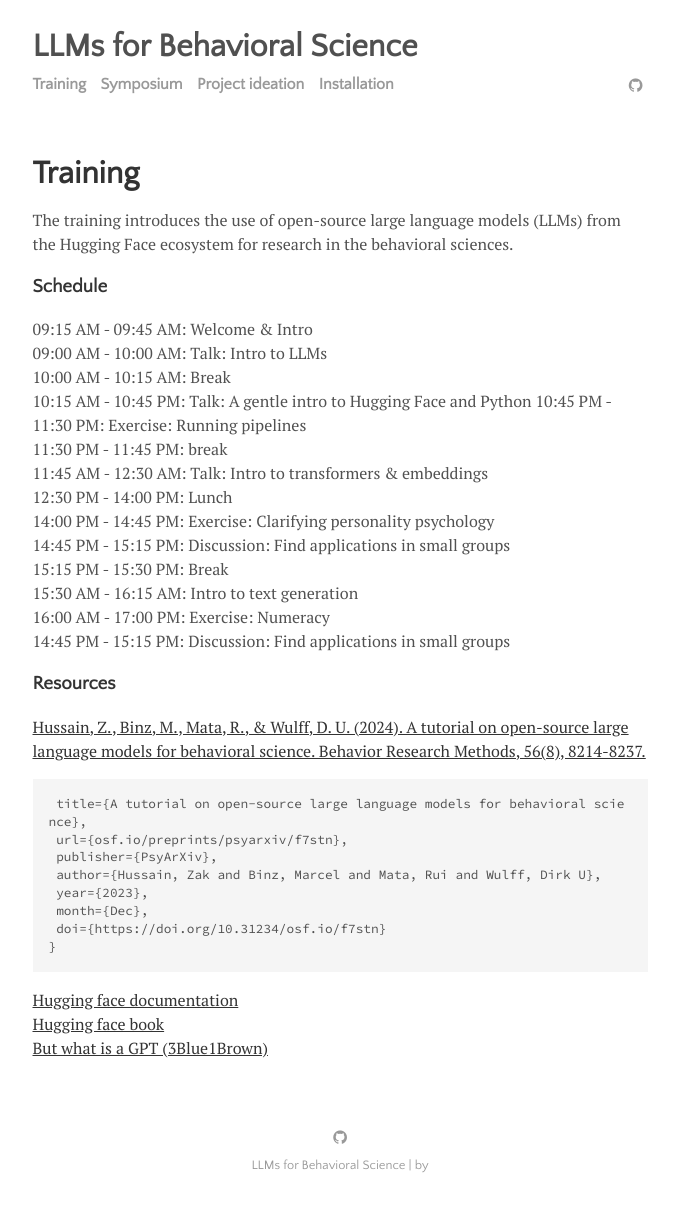
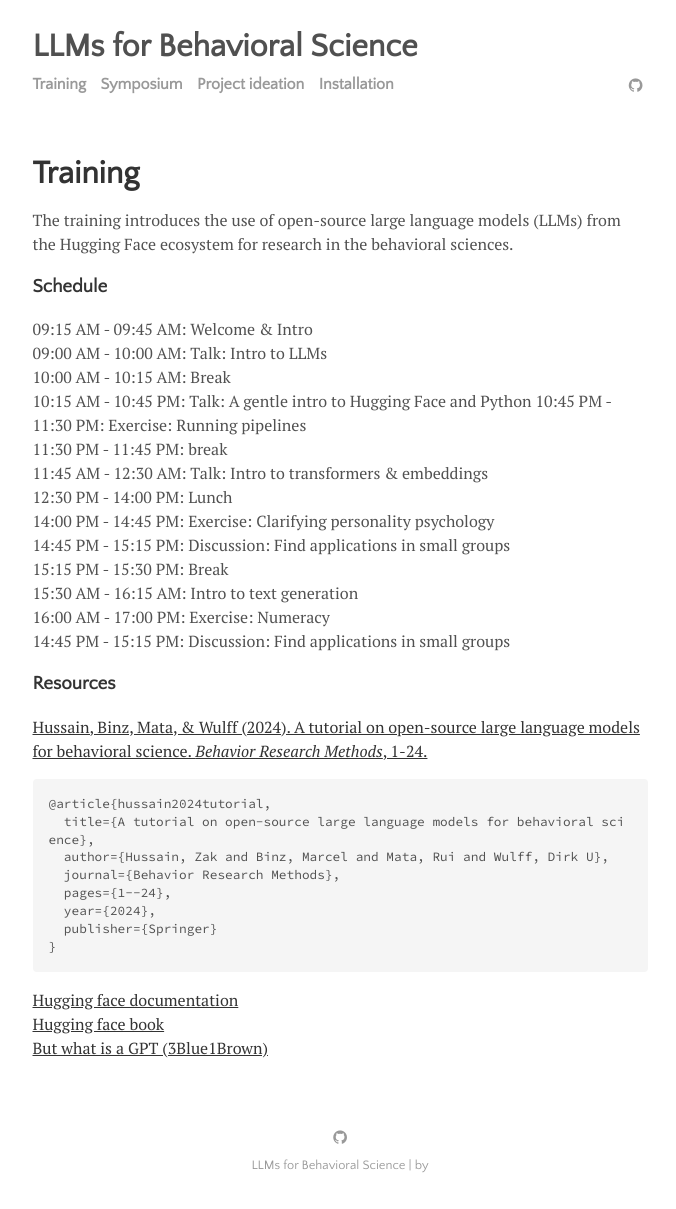
Before and after one commit to cdsbasel/LLM4BeSci_2025Unibas, a Jekyll site: the page built from menu/training.md, in a window 1280 px wide. Shown: the whole page, without its empty margins (300-976 px from the left). Built offline with Jekyll 4.4.1, drawn with Linux system fonts in a browser that asks for light colours.

Commit message:
update tutorial ref

````diff
--- a/menu/training.md
+++ b/menu/training.md
@@ -25,16 +25,16 @@
 
 ### Resources
 
-<a href="https://link.springer.com/article/10.3758/s13428-024-02455-8">Hussain, Z., Binz, M., Mata, R., & Wulff, D. U. (2024). A tutorial on open-source large language models for behavioral science. Behavior Research Methods, 56(8), 8214-8237.</a><br>
-
-```@misc{hussain_binz_mata_wulff_2023,
- title={A tutorial on open-source large language models for behavioral science},
- url={osf.io/preprints/psyarxiv/f7stn},
- publisher={PsyArXiv},
- author={Hussain, Zak and Binz, Marcel and Mata, Rui and Wulff, Dirk U},
- year={2023},
- month={Dec},
- doi={https://doi.org/10.31234/osf.io/f7stn}
+<a href="https://doi.org/10.3758/s13428-024-02455-8">Hussain, Binz, Mata, & Wulff (2024). A tutorial on open-source large language models for behavioral science. *Behavior Research Methods*, 1-24.
+</a>
+```
+@article{hussain2024tutorial,
+  title={A tutorial on open-source large language models for behavioral science},
+  author={Hussain, Zak and Binz, Marcel and Mata, Rui and Wulff, Dirk U},
+  journal={Behavior Research Methods},
+  pages={1--24},
+  year={2024},
+  publisher={Springer}
 }
 ```
 
````
